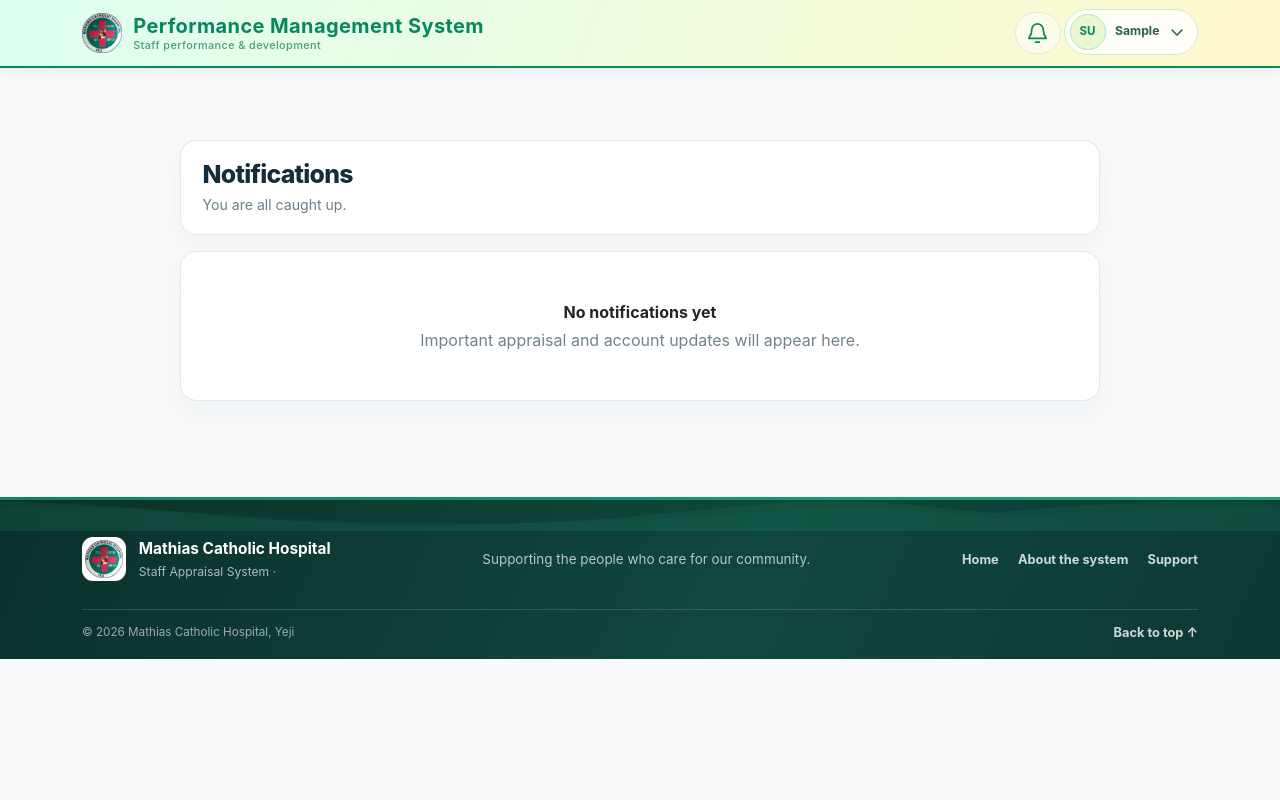
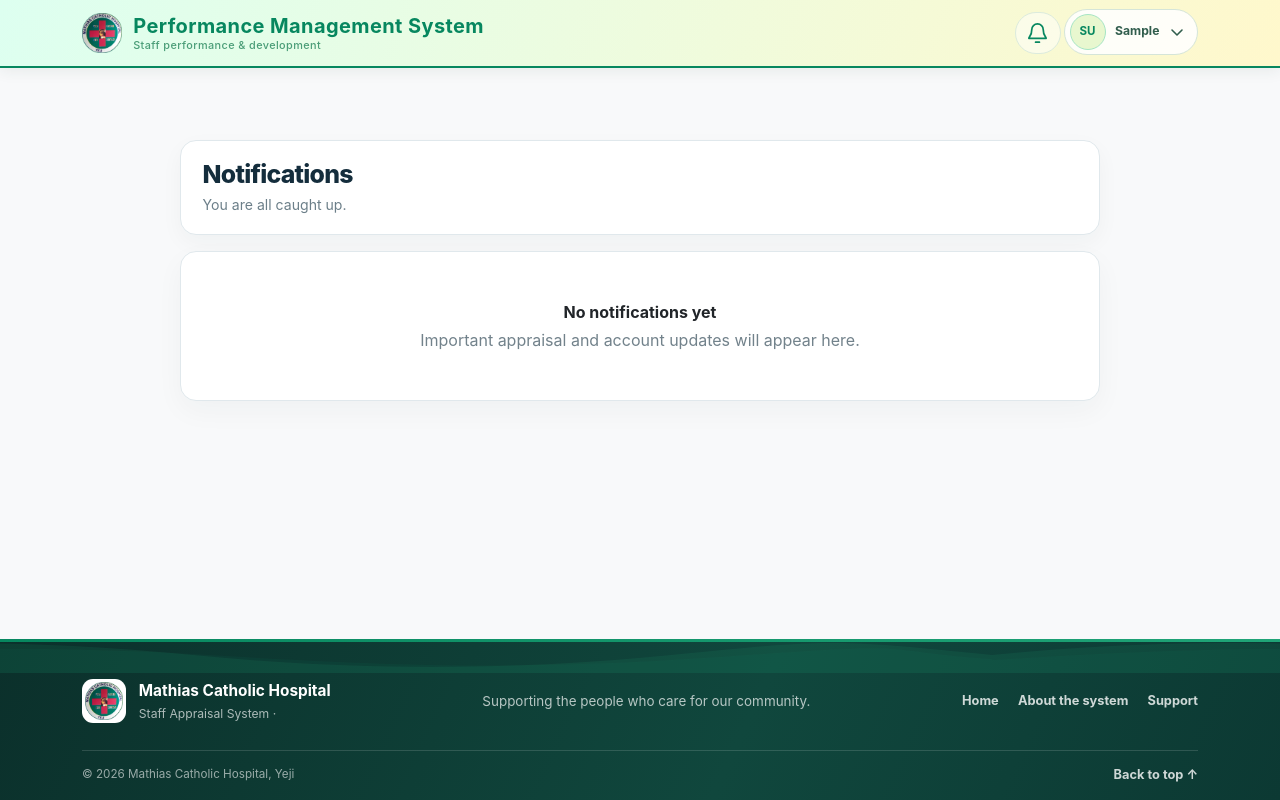
Before and after one commit to issahsalim/Online-Appresail-Form, a Django app: page /notifications/ in a window 1280 px wide. Run offline with Django 5.2, Linux system fonts and the light colour scheme; the visitor is signed in with stand-in values (Sample User, id 1); data that the repository does not hold is empty; parts of the project's set-up code (start-up, migrations or seed data) failed here and were passed over.

Commit message:
changing on server

```diff
--- a/backend/app/templates/base.html
+++ b/backend/app/templates/base.html
@@ -18,7 +18,11 @@
         /* Optional: Custom Styles */
         body {
             background-color: #f8f9fa; /* Light gray background */
+            display: flex;
+            flex-direction: column;
+            min-height: 100vh;
         }
+        .navbar-appraisal + .container { flex: 1 0 auto; width: 100%; }
         .appraisal-paper {
             background: #fff;
             border: 1px solid #a43a10;
```
